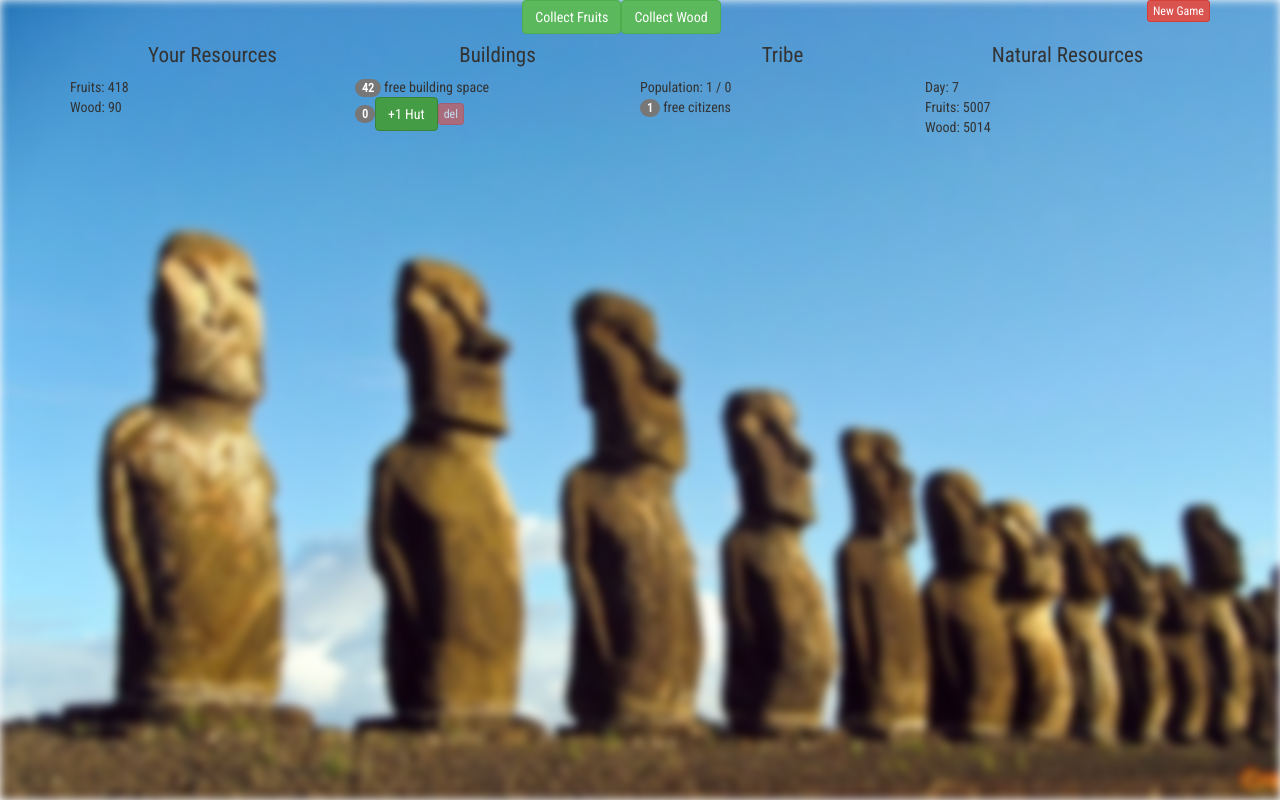
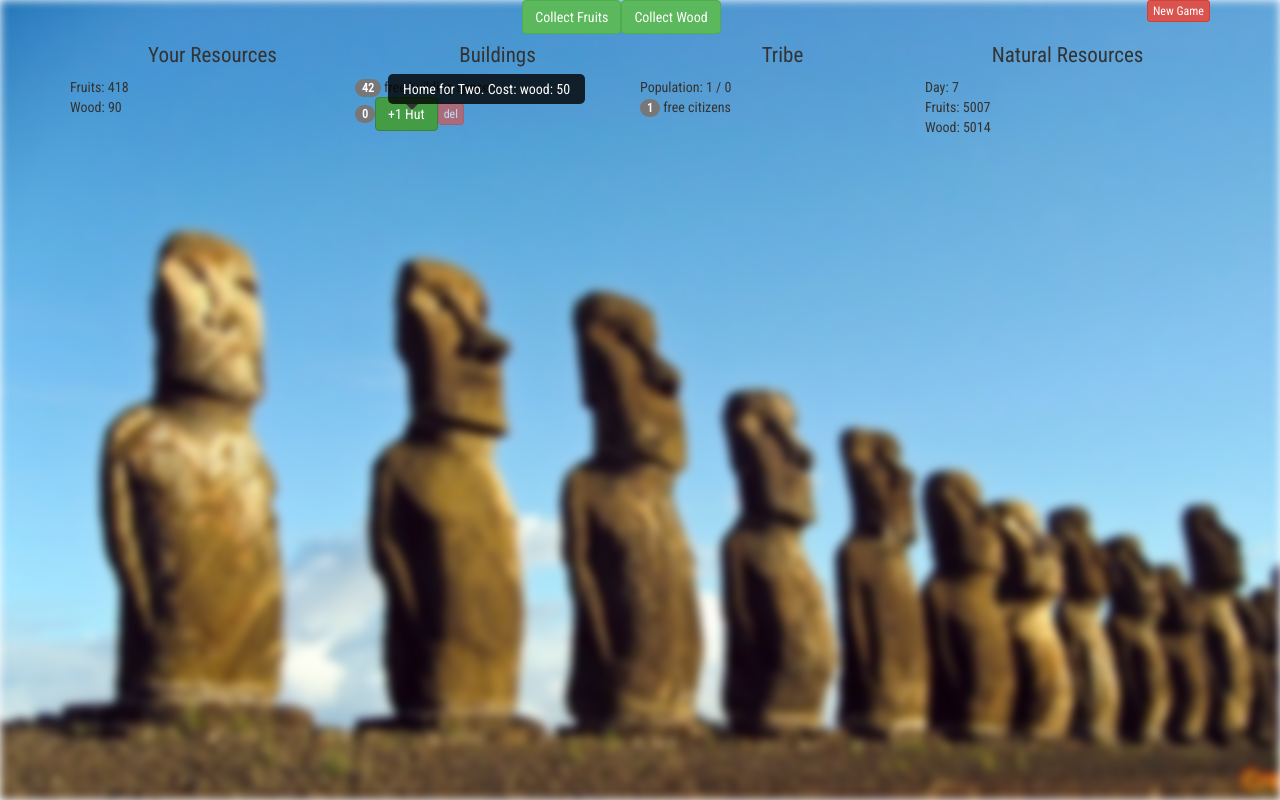
Before and after one commit to iamwhaler/polynezia, a React (Create React App) app: page / in a window 1280 px wide. In both pictures the pointer is over the button 406 px from the left and 114 px from the top of the page. Built offline with nearby package versions, Linux system fonts and the light colour scheme.

Commit message:
Add tooltips

```diff
--- a/src/App.css
+++ b/src/App.css
@@ -56,7 +56,7 @@
   position: fixed;
   left: 0;
   right: 0;
-  z-index: 9999;
+  z-index: 9;
   margin-left: 20px;
   margin-right: 20px;
 }
--- a/src/App.js
+++ b/src/App.js
@@ -2,6 +2,7 @@ import React, { Component } from 'react';
 import _ from 'lodash';
 import classNames from 'classnames';
 import './App.css';
+import './tooltip.css';
 
 import {resources, items, buildings, professions} from './appdata/knowledge';
 import {default_state} from './appdata/default_state';
@@ -277,7 +278,7 @@ class App extends Component {
 
     const make_buy_button = (stat, name, text = '') =>
           <span key = {stat+name} >
-            <button className={classNames('btn', 'btn-success', (this.isEnough(stat) ? '' : 'disabled'))}
+            <button className={classNames('btn', 'titled', 'btn-success', (this.isEnough(stat) ? '' : 'disabled'))}
                  title={text} onClick={() => { this.build(stat); }}> {name} </button>
           </span>;
 
@@ -424,7 +425,7 @@ class App extends Component {
                             :
                             <div key={profession_key} className="filament">
                               <h4 className="slim">
-                                {make_arrows(profession_key, <span key={profession_key} className="label label-default" title={professions[profession_key].text}> {professions[profession_key].name} </span>)}
+                                {make_arrows(profession_key, <span key={profession_key} className="label label-default titled" title={professions[profession_key].text}> {professions[profession_key].name} </span>)}
                               </h4>
                             </div>
                       })}
--- /dev/null
+++ b/src/tooltip.css
@@ -0,0 +1,29 @@
+
+.titled{
+    display: inline;
+    position: relative;
+}
+
+.titled:hover:after{
+    content: attr(title);
+    background: #333;
+    background: rgba(0,0,0,.8);
+    border-radius: 5px;
+    bottom: 26px;
+    color: #fff;
+    left: 20%;
+    padding: 5px 15px;
+    position: absolute;
+    z-index: 98;
+}
+
+.titled:hover:before{
+    border: solid;
+    border-color: #333 transparent;
+    border-width: 6px 6px 0 6px;
+    bottom: 20px;
+    content: "";
+    left: 50%;
+    position: absolute;
+    z-index: 99;
+}
```
